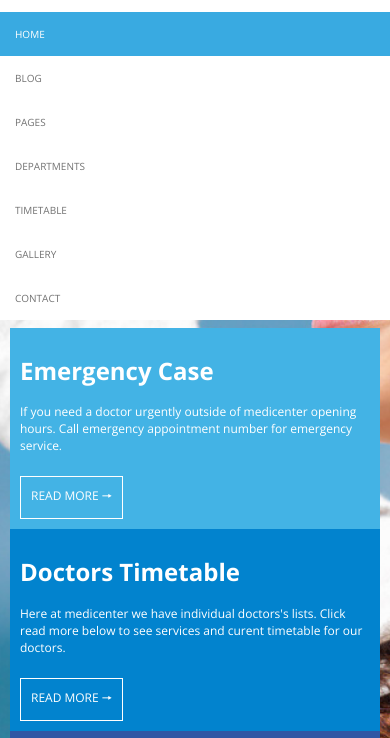
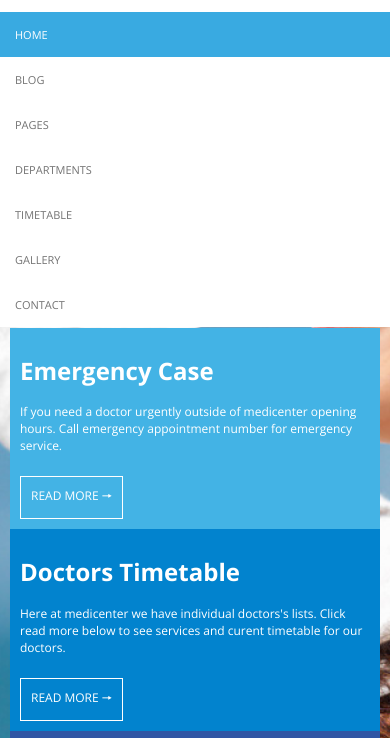
Before and after one commit to AngeloResplandes/MediCenter-Page, a plain HTML site: page index.html in a window 390 px wide. Both pictures are taken after a click on the element 360 px from the left and 50 px from the top of the page. Shown: the part 78-816 px from the top of the page. Drawn offline with nearby package versions, Linux system fonts and the light colour scheme.

Commit message:
fix design moblie

```diff
--- a/styles.css
+++ b/styles.css
@@ -390,6 +390,12 @@ footer .contact .title_section {
   background-color: #43B3E5;
 }
 
+@media(max-width:842px) {
+  nav a {
+    font-size: 11px;
+  }
+}
+
 @media (max-width: 768px) {
 
   body {
```
